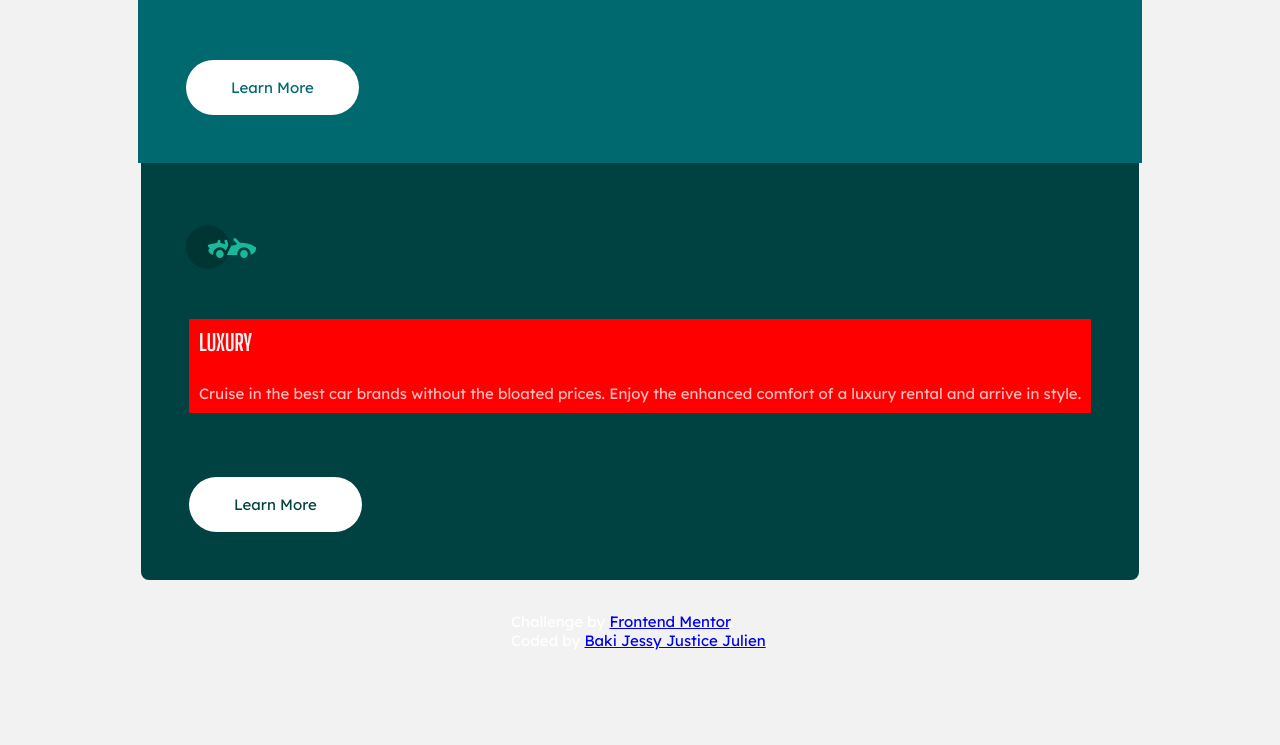
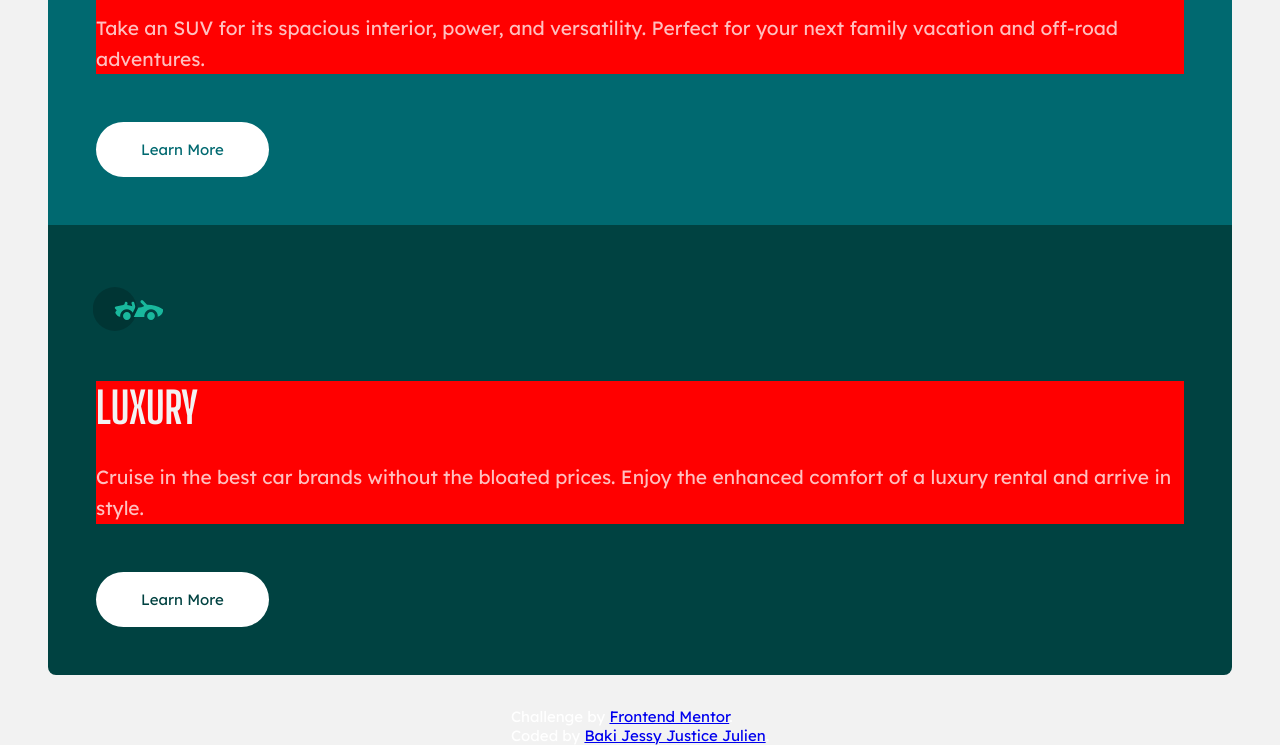
Before and after one commit to blackdreamer15/FEM-3-column-preview-card-component, a plain HTML site: page index.html in a window 1280 px wide. Shown: the part 705-1450 px from the top of the page. Before the commit the page ends 1355 px from the top, so only its background shows below. Drawn offline with Linux system fonts and the light colour scheme.

Commit message:
Update main.css
I added styles to the text by changing font-size and font-weight. I also played with the box model for a suitable styling.

```diff
--- a/main.css
+++ b/main.css
@@ -63,19 +63,22 @@ section img {
 section div.text {
     margin: 2rem 3rem;
     background: red;
-    padding: 10px;
 }
 section div.text h1 {
     color: var(--lighter-gray);
     margin-bottom: 1.8rem;
     font-family: 'Big Shoulders Display', cursive;
+    font-weight: 700;
+    font-size: 2.7rem;
 }
 section div.text p {
     color: var(--trans-white);
+    font-size: 1.2rem;
+    line-height: 1.6;
 }
 
 section button {
-    margin: 2rem 3rem 3rem;
+    margin: 1rem 3rem 3rem;
     background: white;
     border-radius: 30px;
     border: none;
```
